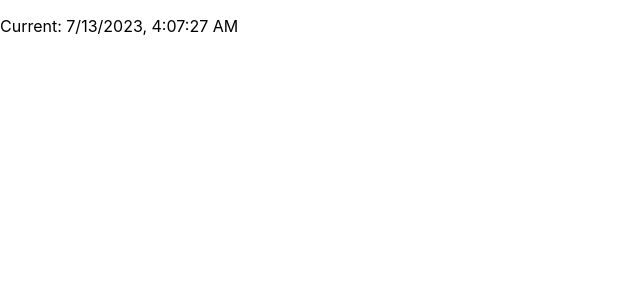
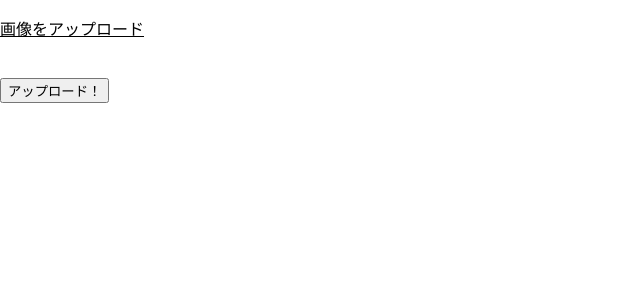
Before and after one commit to tochisuke221/react-next-typescript-practice, a React (Create React App) app in the folder react-sample/: page / in a window 1280 px wide. Shown: the top 300 px of the page, without its empty margins (0-640 px from the left). Built offline with nearby package versions, Linux system fonts and the light colour scheme.

Commit message:
useRefの利用

```diff
--- /dev/null
+++ b/react-sample/src/components/useRefSample.tsx
@@ -0,0 +1,57 @@
+import React, { useState, useRef } from "react";
+
+// sleepの関数
+const sleep = (ms: number) => new Promise( resolve => setTimeout(resolve, ms) )
+
+const UPLOAD_DELAY = 5000
+
+export const ImageUploader = () => {
+  const inputImageRef = useRef<HTMLInputElement | null>(null)
+  const fileRef = useRef<File | null>(null)
+  const [message, setMessage] = useState<string | null>('')
+
+  // テキストクリック時のイベント
+  const onClickText = () => {
+    if(inputImageRef.current !== null) {
+      inputImageRef.current.click()
+    }
+  }
+
+  const onChangeImage = (e: React.ChangeEvent<HTMLInputElement>) => {
+    const files = e.target.files
+
+    if(files !== null && files.length > 0) {
+      fileRef.current = files[0]
+    }
+  }
+
+  const onClickUpload = async () => {
+    if(fileRef.current !== null) {
+      // 擬似API
+      await sleep(UPLOAD_DELAY)
+
+      setMessage(`${fileRef.current.name}のアップロードに成功しました`)
+    }
+  }
+
+  return (
+    <div>
+      <p
+        style={{  textDecoration: 'underline' }}
+        onClick={onClickText}
+      >
+        画像をアップロード
+      </p>
+      <input
+        ref={inputImageRef}
+        type="file"
+        accept="image/*"
+        onChange={onChangeImage}
+        style={{visibility: 'hidden'}}
+      />
+      <br />
+      <button onClick={onClickUpload}>アップロード！</button>
+      {message !== null && <p>{message}</p>}
+    </div>
+  )
+}
--- a/react-sample/src/index.tsx
+++ b/react-sample/src/index.tsx
@@ -8,14 +8,15 @@
 // import Counter from './components/Counter'
 // import { Parent } from './components/Parent'
 // import { Clock } from './components/useEffectSample'
-import { Parent } from './components/useContextSample'
+// import { Parent } from './components/useContextSample'
+import { ImageUploader } from './components/useRefSample'
 import reportWebVitals from './reportWebVitals';
 
 const root = ReactDOM.createRoot(
   document.getElementById('root') as HTMLElement
 );
 root.render(
-  <Parent />
+  <ImageUploader />
 );
 
 // If you want to start measuring performance in your app, pass a function
```
